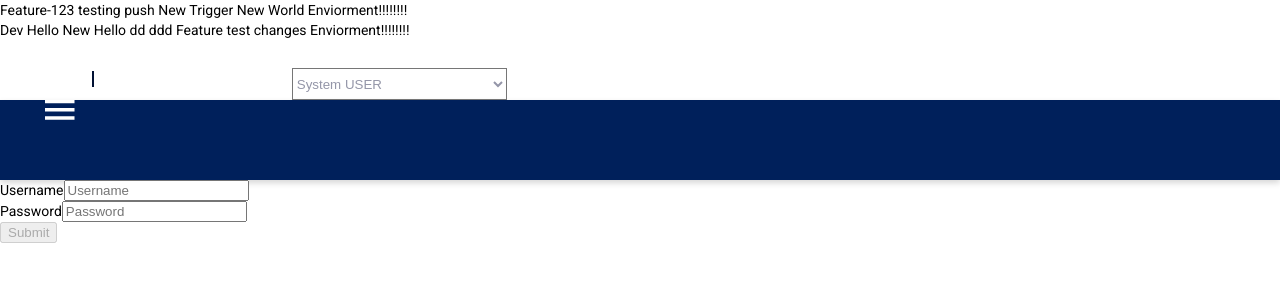
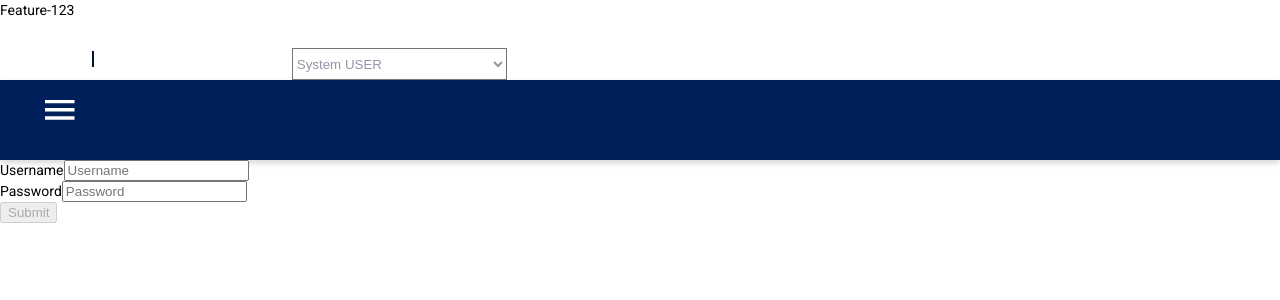
Before and after one commit to ivid-123/demoapp, an Angular app: page / in a window 1280 px wide. Shown: the top 300 px of the page. Built offline with nearby package versions, Linux system fonts and the light colour scheme.

Commit message:
testing..

```diff
--- a/src/app/app.component.html
+++ b/src/app/app.component.html
@@ -1,8 +1,6 @@
 <div>
-  <div>Feature-123 testing push New Trigger New World Enviorment!!!!!!!!</div>
-  <div>
-    Dev Hello New Hello dd ddd Feature test changes Enviorment!!!!!!!!
-  </div>
+  <div>Feature-123</div>
+  <div></div>
   <app-header></app-header>
   <router-outlet></router-outlet>
 </div>
```
